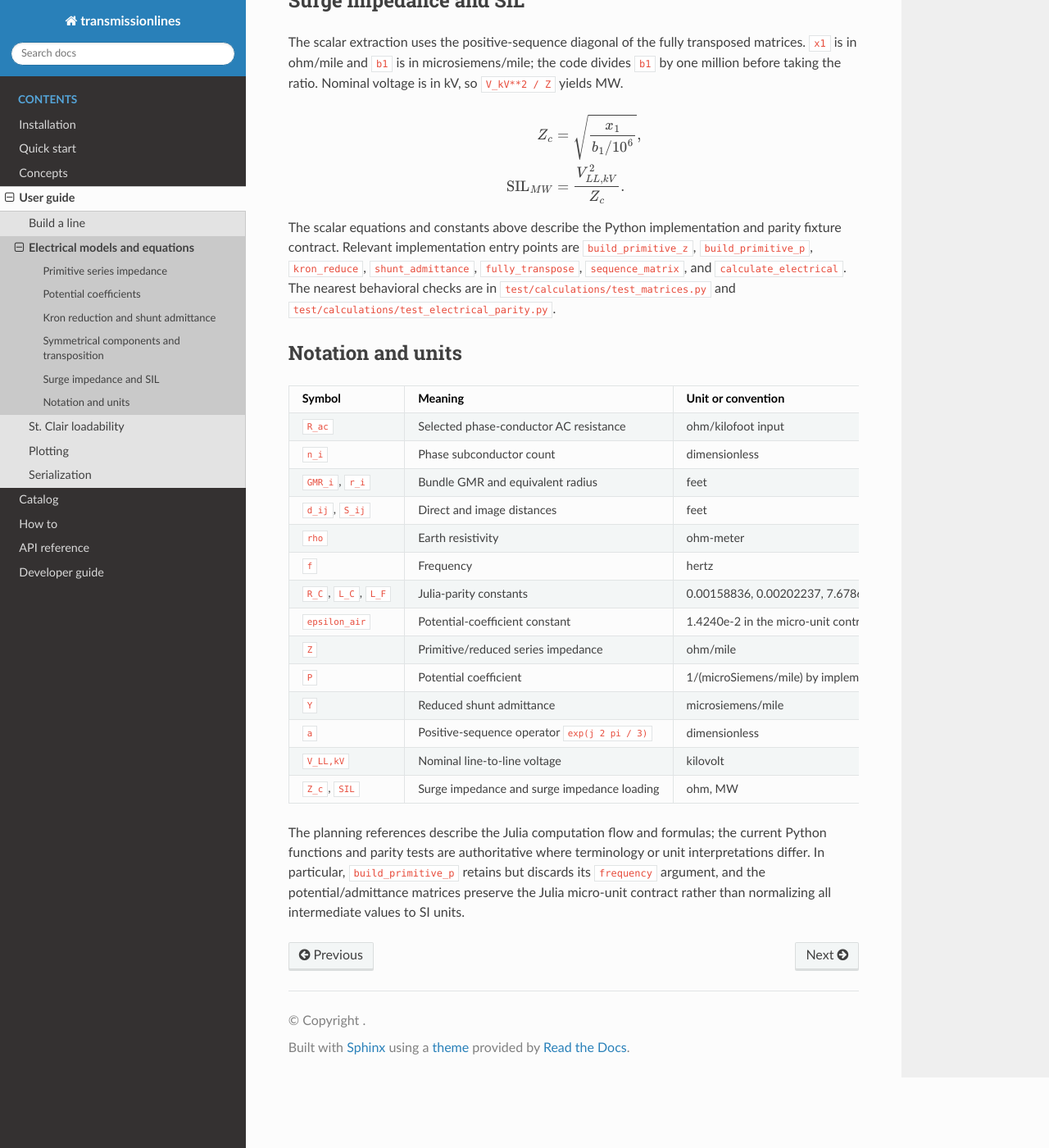
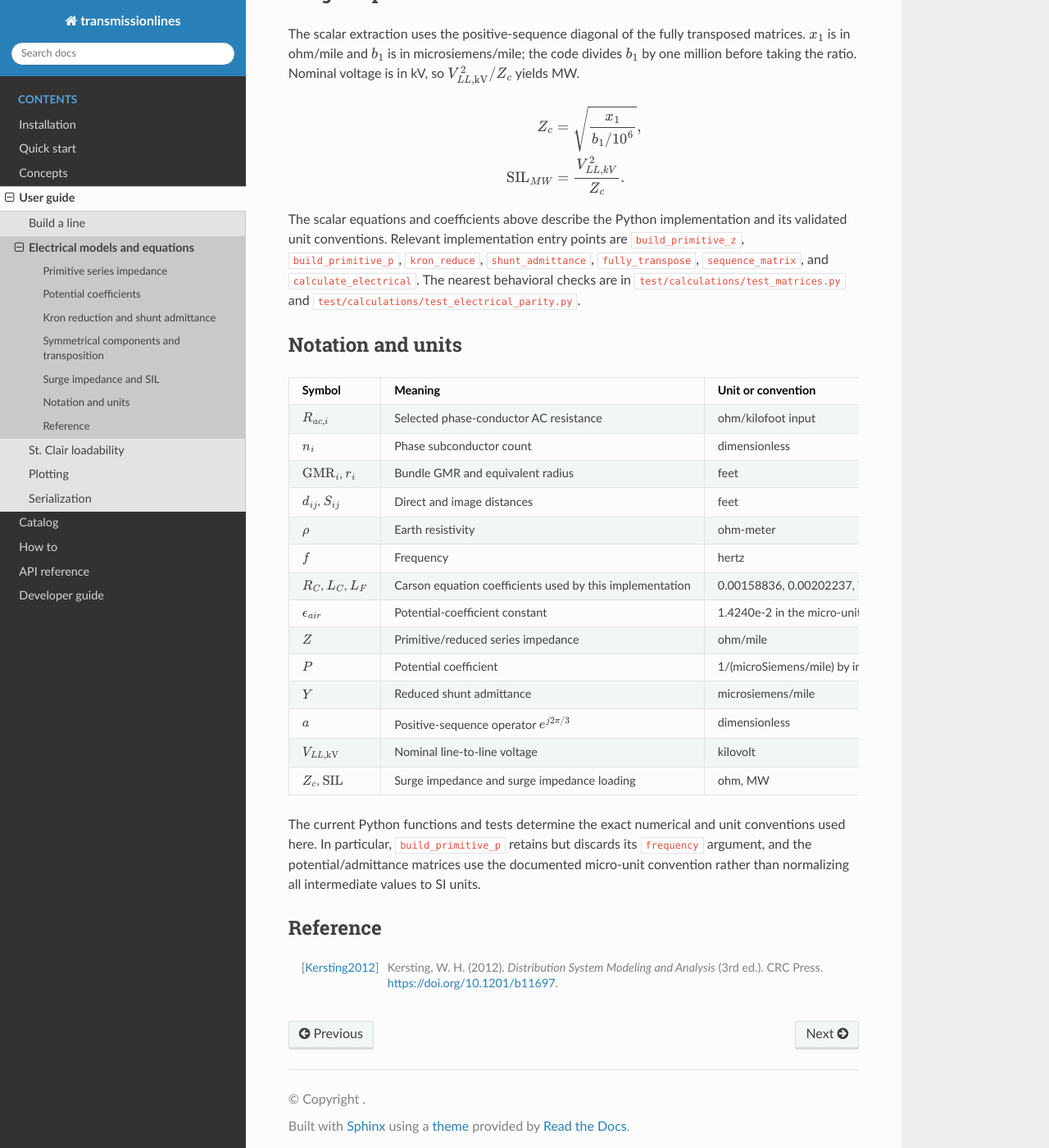
Before and after one commit to SebastianManriqueM/transmissionlines, a Sphinx documentation site: the page built from docs/source/user-guide/electrical-models.rst, in a window 1280 px wide and 1400 px high, scrolled down 2679 px. Shown: the whole window at 82% size. Built offline with Sphinx 7.4.7 and the Read the Docs theme 3.1.0, drawn with Linux system fonts in a browser that asks for light colours; some of the changed text lies outside the part shown.

Commit message:
docs(models): cite sources and render engineering notation
Attribute electrical coefficients to Carson and the model to Kersting; cite Gutman, Marchenko, and Dunlop for St. Clair loadability. Render prose and table symbols with inline math and correct the repository learning note.

```diff
--- a/docs/source/user-guide/electrical-models.rst
+++ b/docs/source/user-guide/electrical-models.rst
@@ -1,8 +1,9 @@
 Electrical models and equations
 ===============================
 
-The electrical calculation follows the implemented Julia-parity convention.
-It orders phases by circuit and A/B/C, then ground wires by wire ID. Geometry,
+The electrical model and equations are based on Kersting's *Distribution
+System Modeling and Analysis* [Kersting2012]_. The implementation orders phases
+by circuit and A/B/C, then ground wires by wire ID. Geometry,
 conductor and ground-wire properties produce primitive series impedance
 ``Zabcg`` and primitive potential coefficients ``Pabcg``. Ground wires are
 eliminated with Kron reduction; the reduced potential is converted to shunt
@@ -34,10 +35,10 @@ admittance. The engine returns non-transposed (``*_nt``), fully transposed
 Primitive series impedance
 ---------------------------
 
-For conductor index ``i``, the diagonal uses bundle GMR ``GMR_i`` and the
-resistance of one subconductor divided by bundle count. For ``i != j``, the
-mutual logarithm uses direct phase-to-phase distance ``d_ij``. The code uses
-the same parity correction for diagonal and mutual terms:
+For conductor index :math:`i`, the diagonal uses bundle :math:`\mathrm{GMR}_i` and the
+resistance of one subconductor divided by bundle count. For :math:`i \ne j`, the
+mutual logarithm uses direct phase-to-phase distance :math:`d_{ij}`. The code uses
+the same Carson earth-return correction for diagonal and mutual terms:
 
 .. math::
 
@@ -49,20 +50,21 @@ the same parity correction for diagonal and mutual terms:
             + j L_C f\left[\ln\left(\frac{1}{d_{ij}}\right)+C_f\right],\quad i\ne j.
    \end{aligned}
 
-Here ``R_ac`` is the selected phase AC resistance in ohm/kilofoot, ``n_i`` is
-the phase subconductor count, ``f`` is frequency in hertz, and ``rho`` is earth
-resistivity in ohm-meter. The parity constants are ``R_C = 0.00158836``,
-``L_C = 0.00202237``, and ``L_F = 7.6786``. Distances and GMR are in feet;
-``5.28`` converts the selected ohm/kilofoot conductor resistance to the
+Here :math:`R_{ac,i}` is the selected phase AC resistance in ohm/kilofoot,
+:math:`n_i` is the phase subconductor count, :math:`f` is frequency in hertz,
+and :math:`\rho` is earth resistivity in ohm-meter. The Carson equation
+coefficients used here are :math:`R_C = 0.00158836`,
+:math:`L_C = 0.00202237`, and :math:`L_F = 7.6786`. Distances and GMR are in
+feet; :math:`5.28` converts the selected ohm/kilofoot conductor resistance to the
 implementation's ohm/mile scale. Ground-wire diagonal resistance uses its
 DC resistance and its unbundled GMR. The off-diagonal resistance contribution
-is ``R_C f`` as implemented; it is not replaced with a more general earth-return
+is :math:`R_C f` as implemented; it is not replaced with a more general earth-return
 model.
 
 Potential coefficients
 ----------------------
 
-``S_ij`` is the distance to the image of conductor ``j`` reflected below the
+:math:`S_{ij}` is the distance to the image of conductor :math:`j` reflected below the
 ground plane. The diagonal uses the image distance and conductor equivalent
 radius; mutual entries use both image and direct distances:
 
@@ -76,14 +78,15 @@ radius; mutual entries use both image and direct distances:
    \qquad \epsilon_{air}=1.4240\times10^{-2}.
    \end{aligned}
 
-``P`` is stored in the Julia parity unit contract ``1/(microSiemens/mile)``.
+The potential-coefficient matrix :math:`P` uses the implementation's
+:math:`1/(\mu\mathrm{S}/\mathrm{mile})` unit convention.
 The Python ``build_primitive_p`` function retains a frequency argument for
 interface compatibility but does not use it in this matrix.
 
 Kron reduction and shunt admittance
 -----------------------------------
 
-Partition a primitive matrix into phase (``p``) and ground-wire (``g``) blocks.
+Partition a primitive matrix into phase (:math:`p`) and ground-wire (:math:`g`) blocks.
 The implementation uses a linear solve for the ground block in its Schur
 complement:
 
@@ -101,9 +104,9 @@ matrix-inversion convention below. The output unit is microsiemens per mile.
 Symmetrical components and transposition
 -----------------------------------------
 
-For each three-phase circuit the implementation uses ``a = exp(j 2 pi / 3)``
+For each three-phase circuit the implementation uses :math:`a = e^{j 2\pi/3}`
 and the following phase-to-sequence transformation. Multi-circuit matrices use
-one copy of ``T`` per circuit on the block diagonal.
+one copy of :math:`T` per circuit on the block diagonal.
 
 .. math::
 
@@ -125,9 +128,9 @@ Surge impedance and SIL
 -----------------------
 
 The scalar extraction uses the positive-sequence diagonal of the fully
-transposed matrices. ``x1`` is in ohm/mile and ``b1`` is in microsiemens/mile;
-the code divides ``b1`` by one million before taking the ratio. Nominal voltage
-is in kV, so ``V_kV**2 / Z`` yields MW.
+transposed matrices. :math:`x_1` is in ohm/mile and :math:`b_1` is in
+microsiemens/mile; the code divides :math:`b_1` by one million before taking
+the ratio. Nominal voltage is in kV, so :math:`V_{LL,\mathrm{kV}}^2/Z_c` yields MW.
 
 .. math::
 
@@ -136,8 +139,8 @@ is in kV, so ``V_kV**2 / Z`` yields MW.
    \mathrm{SIL}_{MW} &= \frac{V_{LL,kV}^2}{Z_c}.
    \end{aligned}
 
-The scalar equations and constants above describe the Python implementation
-and parity fixture contract. Relevant implementation entry points are
+The scalar equations and coefficients above describe the Python implementation
+and its validated unit conventions. Relevant implementation entry points are
 ``build_primitive_z``, ``build_primitive_p``, ``kron_reduce``,
 ``shunt_admittance``, ``fully_transpose``, ``sequence_matrix``, and
 ``calculate_electrical``. The nearest behavioral checks are in
@@ -154,52 +157,58 @@ Notation and units
    * - Symbol
      - Meaning
      - Unit or convention
-   * - ``R_ac``
+   * - :math:`R_{ac,i}`
      - Selected phase-conductor AC resistance
      - ohm/kilofoot input
-   * - ``n_i``
+   * - :math:`n_i`
      - Phase subconductor count
      - dimensionless
-   * - ``GMR_i``, ``r_i``
+   * - :math:`\mathrm{GMR}_i`, :math:`r_i`
      - Bundle GMR and equivalent radius
      - feet
-   * - ``d_ij``, ``S_ij``
+   * - :math:`d_{ij}`, :math:`S_{ij}`
      - Direct and image distances
      - feet
-   * - ``rho``
+   * - :math:`\rho`
      - Earth resistivity
      - ohm-meter
-   * - ``f``
+   * - :math:`f`
      - Frequency
      - hertz
-   * - ``R_C``, ``L_C``, ``L_F``
-     - Julia-parity constants
+   * - :math:`R_C`, :math:`L_C`, :math:`L_F`
+     - Carson equation coefficients used by this implementation
      - 0.00158836, 0.00202237, 7.6786
-   * - ``epsilon_air``
+   * - :math:`\epsilon_{air}`
      - Potential-coefficient constant
      - 1.4240e-2 in the micro-unit contract
-   * - ``Z``
+   * - :math:`Z`
      - Primitive/reduced series impedance
      - ohm/mile
-   * - ``P``
+   * - :math:`P`
      - Potential coefficient
      - 1/(microSiemens/mile) by implementation contract
-   * - ``Y``
+   * - :math:`Y`
      - Reduced shunt admittance
      - microsiemens/mile
-   * - ``a``
-     - Positive-sequence operator ``exp(j 2 pi / 3)``
+   * - :math:`a`
+     - Positive-sequence operator :math:`e^{j 2\pi/3}`
      - dimensionless
-   * - ``V_LL,kV``
+   * - :math:`V_{LL,\mathrm{kV}}`
      - Nominal line-to-line voltage
      - kilovolt
-   * - ``Z_c``, ``SIL``
+   * - :math:`Z_c`, :math:`\mathrm{SIL}`
      - Surge impedance and surge impedance loading
      - ohm, MW
 
-The planning references describe the Julia computation flow and formulas; the
-current Python functions and parity tests are authoritative where terminology
-or unit interpretations differ. In particular, ``build_primitive_p`` retains
-but discards its ``frequency`` argument, and the potential/admittance matrices
-preserve the Julia micro-unit contract rather than normalizing all intermediate
+The current Python functions and tests determine the exact numerical and unit
+conventions used here. In particular, ``build_primitive_p`` retains but
+discards its ``frequency`` argument, and the potential/admittance matrices use
+the documented micro-unit convention rather than normalizing all intermediate
 values to SI units.
+
+Reference
+---------
+
+.. [Kersting2012] Kersting, W. H. (2012). *Distribution System Modeling and
+  Analysis* (3rd ed.). CRC Press. `https://doi.org/10.1201/b11697
+  <https://www.taylorfrancis.com/books/mono/10.1201/b11697/distribution-system-modeling-analysis-william-kersting>`_.
```
Also changed, not shown: docs/source/user-guide/st-clair.rst (+31 -21 lines), .github/agents/memmory.md.
